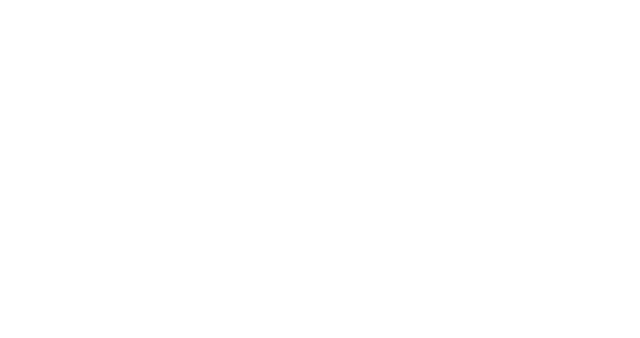
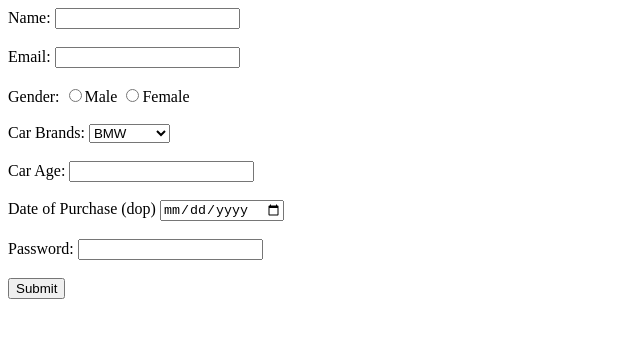
Before and after one commit to acciojob/car-insurance-form-Sriku010203, a website: page main.html in a window 1280 px wide. Shown: the whole page, without its empty margins (0-640 px from the left). Drawn offline with Linux system fonts and the light colour scheme.

Commit message:
created a submission

```diff
--- a/main.html
+++ b/main.html
@@ -7,6 +7,42 @@
 </head>
 
 <body>
+	<form method="post">
+		<label for ="name">Name:</label>
+		<input type="text" id="name" required>
+		<br>
+		<br>
+		<label for ="email">Email:</label>
+		<input type="email" id="email" required>
+		<br>
+		<br>
+		<label for ="gender">Gender:</label>
+		<input type="radio" name="gender" value="Male" required>Male
+		<input type="radio" name="gender" value="Female" required>Female
+		<br>
+		<br>
+		<label for="cars">Car Brands:</label>
+		<select id="cars">
+			<option>BMW</option>
+			<option>Audi</option>
+			<option>Mercedez</option>
+		</select>
+		<br>
+		<br>
+		<label for="carage">Car Age:</label>
+		<input type="number" id="carage" required>
+		<br>
+		<br>
+		<label for="dop">Date of Purchase (dop)</label>
+		<input type="date" id="dop" required>
+		<br>
+		<br>
+		<label for="password">Password:</label>
+		<input type="password" id="password" required>
+		<br>
+		<br>
+		<button type="submit">Submit</button>
+	</form>
 	<!-- the entire body must be written by student -->
     <script type="text/javascript" src="./script.js">
 </script>
```
